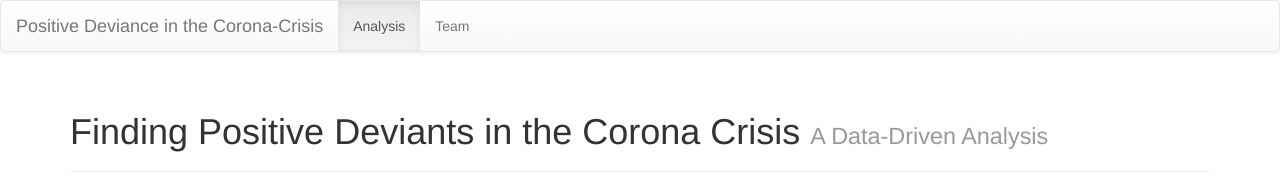
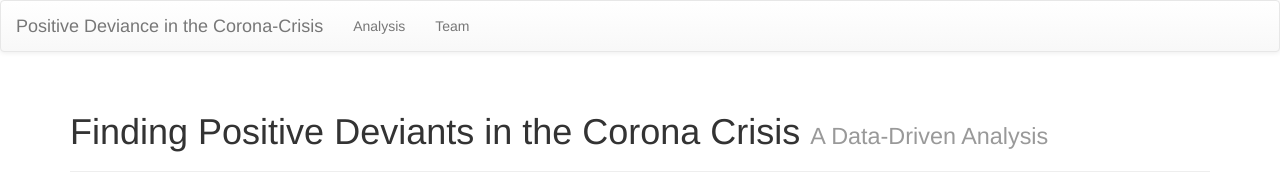
Before and after one commit to pd-viral/web, a Jekyll site: the page built from index.md, in a window 1280 px wide. Shown: the top 190 px of the page. Built offline with Jekyll 4.4.1, drawn with Linux system fonts in a browser that asks for light colours; nearby versions of some CDN libraries.

Commit message:
some changes

```diff
--- a/_includes/themes/bootstrap-3/default.html
+++ b/_includes/themes/bootstrap-3/default.html
@@ -59,7 +59,7 @@
         <!-- Collect the nav links, forms, and other content for toggling -->
         <div class="collapse navbar-collapse" id="jb-navbar-collapse">
           <ul class="nav navbar-nav">
-              <li class="active"><a href="{{ BASE_PATH }}/pages/jupyter.html" class="active">Analysis</a></li>
+              <li><a href="{{ BASE_PATH }}/pages/jupyter.html">Analysis</a></li>
 
               <li><a href="{{ BASE_PATH }}/pages/team.html">Team</a></li>
 <!--            {% assign pages_list = site.pages %}-->
```
